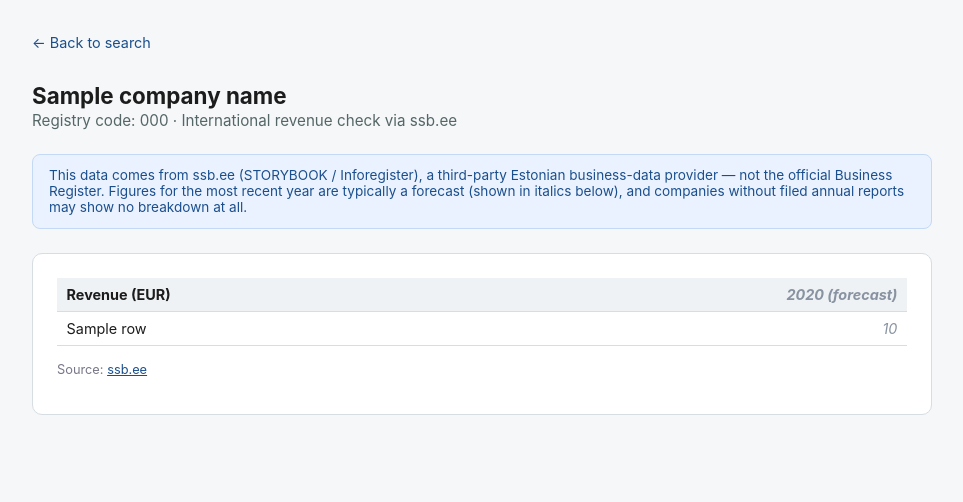
After one commit to RenatStpn/estonia_amending_entry, a Flask app: template templates/international.html in a window 1280 px wide. The commit adds this page. Shown: the top 502 px of the page, without its empty margins (158-1121 px from the left). Run offline with Flask 3, Linux system fonts and the light colour scheme; the template is opened without the code that fills it: most values are stand-ins (such as "Sample title", 1, 10 or a date in 2020).

Commit message:
Add international revenue check via ssb.ee
For any company in the Amending Entry results, look up its by-country
sales revenue breakdown (domestic vs. export, per country) from ssb.ee
(STORYBOOK/Inforegister). Uses the same public admin-ajax endpoint
ssb.ee's own company pages call for logged-out visitors, so no login
or browser rendering is needed.

Co-Authored-By: Claude Sonnet 5 <noreply@anthropic.com>

```diff
--- a/app.py
+++ b/app.py
@@ -16,6 +16,7 @@ from flask import Flask, render_template, request, send_file
 
 from entries_search import LEGAL_FORM_VALUES, EntrySearchError, search_amending_entries
 from revenue_data import build_revenue_map, list_available_years
+from ssb_lookup import SsbLookupError, get_international_revenue
 
 app = Flask(__name__)
 
@@ -154,6 +155,30 @@ def search():
     )
 
 
+@app.route("/international/<registry_code>")
+def international(registry_code):
+    if not re.match(r"^\d{6,12}$", registry_code):
+        return "Invalid registry code", 400
+    company_name = request.args.get("name", "")
+
+    error = None
+    data = None
+    try:
+        data = get_international_revenue(registry_code)
+    except SsbLookupError as ex:
+        error = f"Could not fetch data from ssb.ee: {ex}"
+    except Exception as ex:
+        error = f"Unexpected error: {ex}"
+
+    return render_template(
+        "international.html",
+        registry_code=registry_code,
+        company_name=company_name,
+        data=data,
+        error=error,
+    )
+
+
 @app.route("/download/<token>")
 def download(token):
     if not re.match(r"^[a-f0-9]{32}$", token):
@@ -165,4 +190,4 @@ def download(token):
 
 
 if __name__ == "__main__":
-    app.run(debug=False, port=5050)
+    app.run(debug=False, port=5050, threaded=True)
--- /dev/null
+++ b/ssb_lookup.py
@@ -0,0 +1,110 @@
+"""
+Looks up a single company's international (by-country) revenue breakdown from
+ssb.ee (STORYBOOK / Inforegister), on demand for one registry code at a time.
+
+This mirrors the exact request ssb.ee's own company page makes for logged-out
+visitors (POST to its WordPress admin-ajax endpoint), found in its public
+tab_finantsid.js. No login or scraping of rendered pages is needed — it's the
+same request a person clicking around the site would trigger.
+"""
+import re
+import json
+
+import requests
+
+SSB_AJAX_URL = "https://ssb.ee/wp-admin/admin-ajax.php"
+USER_AGENT = "Mozilla/5.0 (compatible; EstoniaCompanyFinder/1.0)"
+
+# The "Müügitulu riikide lõikes" (sales revenue by country) block is
+# report #3 within the finance tab's combined HTML fragment.
+COUNTRY_REVENUE_MARKER = "financereport3_table"
+
+
+class SsbLookupError(Exception):
+    pass
+
+
+def _fetch_finance_html(registry_code):
+    headers = {
+        "User-Agent": USER_AGENT,
+        "X-Requested-With": "XMLHttpRequest",
+    }
+    data = {
+        "action": "tab_finantsid_action",
+        "tab": "finance_raport_html",
+        "reg_code": str(registry_code),
+    }
+    try:
+        resp = requests.post(SSB_AJAX_URL, headers=headers, data=data, timeout=30)
+    except requests.RequestException as ex:
+        raise SsbLookupError(f"Could not reach ssb.ee: {ex}") from ex
+
+    if resp.status_code == 404:
+        # ssb.ee doesn't have a page for this registry code at all.
+        return None
+    if not resp.ok:
+        raise SsbLookupError(f"ssb.ee returned an unexpected response (HTTP {resp.status_code}).")
+    return resp.text
+
+
+def get_international_revenue(registry_code):
+    """
+    Returns:
+      {
+        "years": [2010, 2011, ..., 2026],
+        "forecast_year": 2026,        # last year, which is a forecast, or None
+        "rows": [{"title": "Müük kokku", "by_year": {2010: 123, ...}}, ...],
+        "source_url": "https://ssb.ee/...",
+      }
+    or None if ssb.ee has no country-revenue breakdown for this company.
+    """
+    html = _fetch_finance_html(registry_code)
+    if html is None:
+        return None
+
+    idx = html.find(COUNTRY_REVENUE_MARKER)
+    if idx == -1:
+        return None
+
+    # The block's data is passed as the second argument to an IIFE:
+    #   (($, inp) => $(document).ready(...))(jQuery, {"years": [...], ...});
+    m = re.search(r"\}\)\)\(jQuery,\s*(\{.*?\})\);", html[idx:idx + 20000], re.S)
+    if not m:
+        return None
+
+    try:
+        payload = json.loads(m.group(1))
+    except json.JSONDecodeError:
+        return None
+
+    wtbl = payload.get("wtbl", {})
+    titles = wtbl.get("titles", [])
+    tcontent = wtbl.get("tcontent", [])
+
+    years = []
+    for t in titles:
+        # Years are ints except the forecast year, e.g. "2026 prognoos".
+        if isinstance(t, int):
+            years.append(t)
+        else:
+            m2 = re.match(r"(\d{4})", str(t))
+            if m2:
+                years.append(int(m2.group(1)))
+    forecast_year = years[-1] if titles and not isinstance(titles[-1], int) else None
+
+    rows = []
+    for group in tcontent:
+        for row in group:
+            title = row.get("0", "")
+            by_year = {int(k): v for k, v in row.items() if k != "0"}
+            rows.append({"title": title, "by_year": by_year})
+
+    if not rows:
+        return None
+
+    return {
+        "years": years,
+        "forecast_year": forecast_year,
+        "rows": rows,
+        "source_url": f"https://ssb.ee/{registry_code}-x/finantsid-varad-prognoosid",
+    }
--- a/templates/index.html
+++ b/templates/index.html
@@ -164,6 +164,7 @@
           <th>Amending entry date</th>
           <th>Status</th>
           <th></th>
+          <th></th>
         </tr>
       </thead>
       <tbody>
@@ -175,6 +176,7 @@
           <td>{{ r.entry_date }}</td>
           <td>{{ r.status }}</td>
           <td><a href="{{ r.url }}" target="_blank" rel="noopener">view</a></td>
+          <td><a href="/international/{{ r.registry_code }}?name={{ r.company_name | urlencode }}" target="_blank" rel="noopener">international revenue check</a></td>
         </tr>
         {% endfor %}
       </tbody>
--- /dev/null
+++ b/templates/international.html
@@ -0,0 +1,104 @@
+<!DOCTYPE html>
+<html lang="en">
+<head>
+<meta charset="UTF-8">
+<meta name="viewport" content="width=device-width, initial-scale=1">
+<title>International Revenue Check</title>
+<style>
+  :root {
+    --blue: #1b4f8c;
+    --border: #d6dde3;
+    --bg: #f5f7f9;
+  }
+  * { box-sizing: border-box; }
+  body {
+    font-family: -apple-system, "Segoe UI", Helvetica, Arial, sans-serif;
+    background: var(--bg);
+    color: #1c1c1c;
+    margin: 0;
+    padding: 2rem 1rem 4rem;
+  }
+  .wrap { max-width: 900px; margin: 0 auto; }
+  h1 { font-size: 1.4rem; margin-bottom: 0.1rem; }
+  .reg-code { color: #566; font-size: 0.95rem; margin-top: 0; margin-bottom: 1.5rem; }
+  .back-link { display: inline-block; margin-bottom: 1rem; color: var(--blue); text-decoration: none; font-size: 0.9rem; }
+  .back-link:hover { text-decoration: underline; }
+  .card {
+    background: white;
+    border: 1px solid var(--border);
+    border-radius: 10px;
+    padding: 1.5rem;
+    margin-bottom: 1.5rem;
+  }
+  .error {
+    background: #fdecea; border: 1px solid #f3c2bd; color: #8a2c22;
+    padding: 0.8rem 1rem; border-radius: 8px; margin-top: 1rem;
+  }
+  .note {
+    background: #eaf2ff; border: 1px solid #c3d9f6; color: #1b4f8c;
+    padding: 0.8rem 1rem; border-radius: 8px; font-size: 0.85rem; margin-bottom: 1.5rem;
+  }
+  table { width: 100%; border-collapse: collapse; }
+  th, td { text-align: right; padding: 0.5rem 0.6rem; border-bottom: 1px solid var(--border); font-size: 0.9rem; white-space: nowrap; }
+  th:first-child, td:first-child { text-align: left; }
+  th { background: #eef2f5; }
+  tr.total td { font-weight: 700; }
+  tr.export td { color: var(--blue); }
+  .forecast-col { color: #8892a0; font-style: italic; }
+  .results-wrap { overflow-x: auto; }
+  .source { font-size: 0.8rem; color: #778; margin-top: 1rem; }
+  .source a { color: var(--blue); }
+</style>
+</head>
+<body>
+<div class="wrap">
+  <a class="back-link" href="/">&larr; Back to search</a>
+  <h1>{{ company_name or "Company" }}</h1>
+  <p class="reg-code">Registry code: {{ registry_code }} &middot; International revenue check via ssb.ee</p>
+
+  <div class="note">
+    This data comes from ssb.ee (STORYBOOK / Inforegister), a third-party Estonian business-data provider — not
+    the official Business Register. Figures for the most recent year are typically a forecast (shown in italics
+    below), and companies without filed annual reports may show no breakdown at all.
+  </div>
+
+  {% if error %}
+  <div class="error">{{ error }}</div>
+  {% elif data is none %}
+  <div class="card">No international revenue breakdown is available for this company on ssb.ee.</div>
+  {% else %}
+  <div class="card">
+    <div class="results-wrap">
+    <table>
+      <thead>
+        <tr>
+          <th>Revenue (EUR)</th>
+          {% for y in data.years %}
+          <th class="{{ 'forecast-col' if y == data.forecast_year else '' }}">{{ y }}{{ ' (forecast)' if y == data.forecast_year else '' }}</th>
+          {% endfor %}
+        </tr>
+      </thead>
+      <tbody>
+        {% for row in data.rows %}
+        <tr class="{{ 'total' if row.title in ('Müük kokku',) else '' }}{{ 'export' if row.title in ('Eksport kokku',) else '' }}">
+          <td>{{ row.title }}</td>
+          {% for y in data.years %}
+          <td class="{{ 'forecast-col' if y == data.forecast_year else '' }}">
+            {%- if row.by_year.get(y) is not none -%}
+              {{ "{:,.0f}".format(row.by_year.get(y)) }}
+            {%- else -%}
+              &mdash;
+            {%- endif -%}
+          </td>
+          {% endfor %}
+        </tr>
+        {% endfor %}
+      </tbody>
+    </table>
+    </div>
+    <p class="source">Source: <a href="{{ data.source_url }}" target="_blank" rel="noopener">ssb.ee</a></p>
+  </div>
+  {% endif %}
+</div>
+</body>
+</html>
```
Also changed, not shown: 1 other file.
